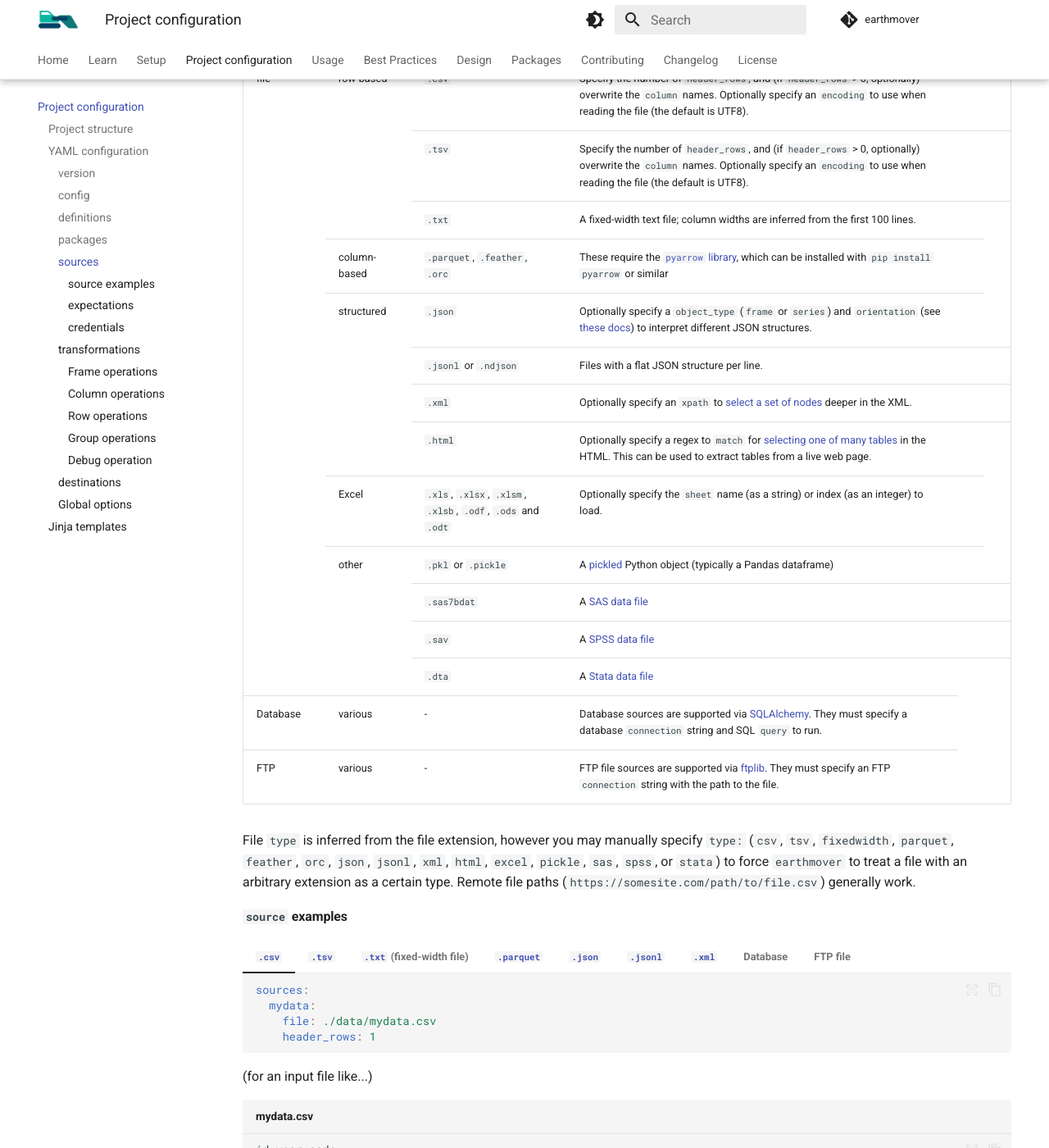
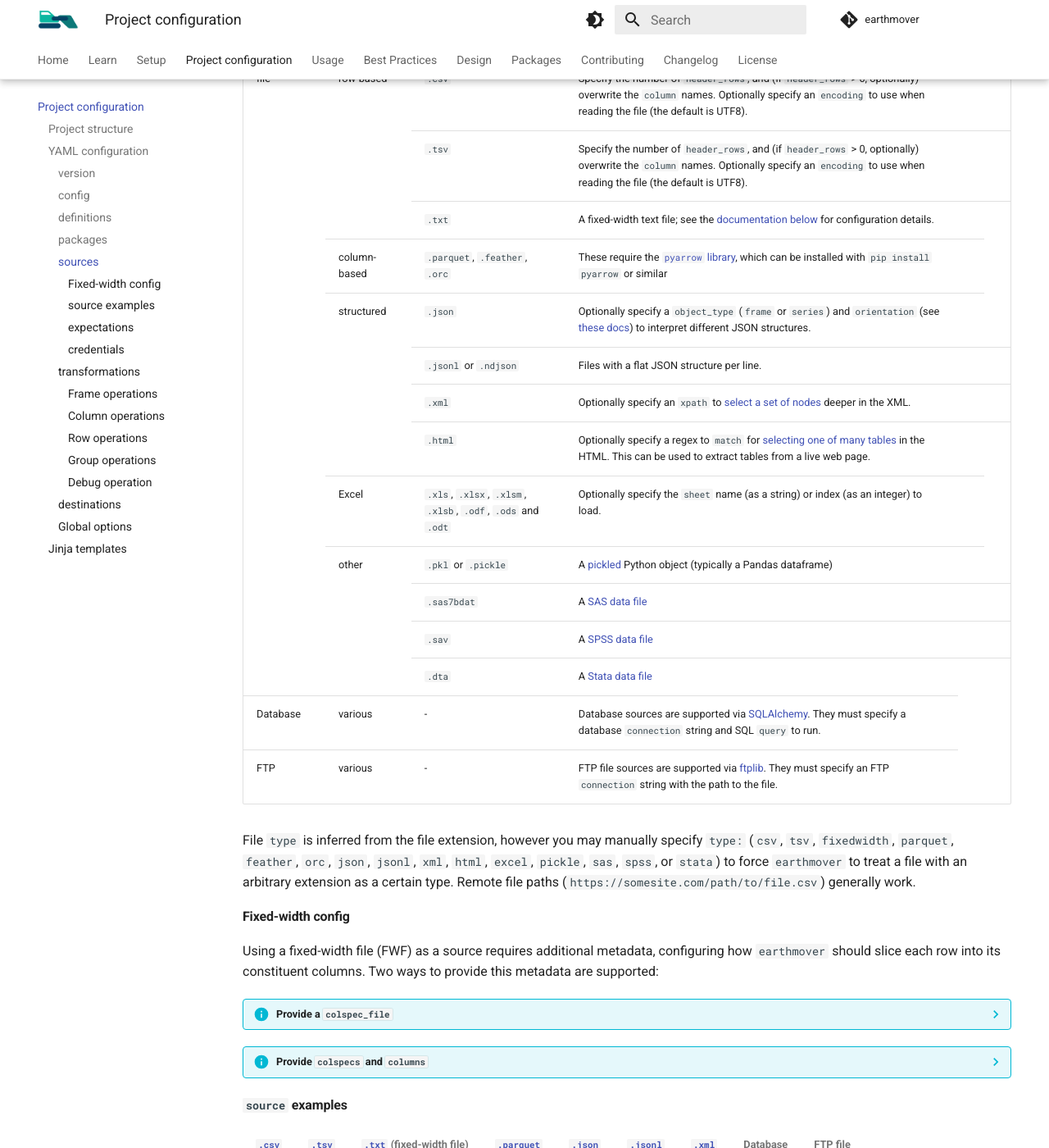
Before and after one commit to edanalytics/earthmover, an MkDocs documentation site: the page built from docs/configuration.md, in a window 1280 px wide and 1400 px high, scrolled down 5315 px. Shown: the whole window at 82% size. Built offline with MkDocs 1.6.1 and Material for MkDocs 9.7.7, drawn with Linux system fonts in a browser that asks for light colours; comment, search, counter and statistics services are not loaded; some of the changed lines change nothing that is shown.

Commit message:
add in fixed-width file docs

````diff
--- a/docs/configuration.md
+++ b/docs/configuration.md
@@ -184,7 +184,7 @@
 |---|---|---|---|
 | file {: rowspan=13} | row-based {: rowspan=3} | `.csv` | Specify the number of `header_rows`, and (if `header_rows` > 0, optionally) overwrite the `column` names. Optionally specify an `encoding` to use when reading the file (the default is UTF8). |
 | `.tsv` | Specify the number of `header_rows`, and (if `header_rows` > 0, optionally) overwrite the `column` names. Optionally specify an `encoding` to use when reading the file (the default is UTF8). |
-| `.txt` | A fixed-width text file; column widths are inferred from the first 100 lines. |
+| `.txt` | A fixed-width text file; see the [documentation below](#fixed-width-source-file-configuration) for configuration details. |
 | column-based | `.parquet`, `.feather`, `.orc` | These require the [`pyarrow` library](https://arrow.apache.org/docs/python/index.html), which can be installed with `pip install pyarrow` or similar |
 | structured {: rowspan=4} | `.json` | Optionally specify a `object_type` (`frame` or `series`) and `orientation` (see [these docs](https://pandas.pydata.org/docs/reference/api/pandas.read_json.html)) to interpret different JSON structures. |
 | `.jsonl` or `.ndjson` | Files with a flat JSON structure per line. |
@@ -199,6 +199,109 @@
 | FTP | various | - | FTP file sources are supported via [ftplib](https://docs.python.org/3/library/ftplib.html). They must specify an FTP `connection` string with the path to the file. |
 
 File `type` is inferred from the file extension, however you may manually specify `type:` (`csv`, `tsv`, `fixedwidth`, `parquet`, `feather`, `orc`, `json`, `jsonl`, `xml`, `html`, `excel`, `pickle`, `sas`, `spss`, or `stata`) to force `earthmover` to treat a file with an arbitrary extension as a certain type. Remote file paths (`https://somesite.com/path/to/file.csv`) generally work.
+
+
+#### Fixed-width config
+Using a fixed-width file (FWF) as a source requires additional metadata, configuring how `earthmover` should slice each row into its constituent columns. Two ways to provide this metadata are supported:
+
+??? info "Provide a `colspec_file`"
+
+    Example configuration for a `fixedwidth` source with a `colspec_file`:
+
+    ```yaml
+    sources:
+      input:
+        file: ./data/input.txt
+        colspec_file: ./seed/colspecs.csv # required
+        colspec_headers:
+          name: field_name                # required
+          start: start_index              # required if `width` is not provided
+          end: end_index                  # required if `width` is not provided
+          width: field_length             # required if `start` or `end` is not provided
+        type: fixedwidth                  # required if `file` does not end with '.txt'
+        header_rows: 0
+    ```
+
+    Notes:
+
+    - (required) `colspec_file`: path to the CSV containing `colspec` details
+    - (required) `colspec_headers`: mapping between the `colspec_file`'s column names and fields required by `earthmover`. (Columns may have any name and position.)
+        - Only `name` is always required: `colspec_file` must contain a column that assigns a name to each field in the FWF
+        - Either `width` or both `start` and `end` are required
+            - If `width` is provided, `colspec_file` should include a column of integer values indicating the number of characters in each field in the FWF
+            - If `start` and `end` are provided, `colspec_file` should include two columns of integer values [giving extents of the FWF's fields as half-open intervals (i.e., \[from, to\[ )](https://pandas.pydata.org/docs/reference/api/pandas.read_fwf.html)
+    - (optional) `type`: optional if source file has `.txt` extension; otherwise, specify `type: fixedwidth` (there is no standard file extension for FWFs)
+    - (optional) `header_rows`: usually 0 for FWFs; `earthmover` attempts to infer if not specified
+
+    **Formatting a `colspec_file`**
+
+    A `colspec_file` must include a column with field names, and
+
+    1. either a column with field widths
+    1. or two columns with start and end positions
+
+    Example of (1):
+
+    ```csv
+    name,width
+    date,8
+    id,16
+    score_1,2
+    score_2,2
+    ```
+    with `earthmover.yaml` like:
+
+    ```yaml
+    colspec_headers:
+      name: name
+      width: width
+    ```
+
+    Example of (2):
+
+    ```csv
+    start_idx, end_idx, other_data, full_field_name, other_data_2
+    0, 8, abc, date, def
+    8, 24, abc, id, def
+    24, 26, abc, score_1, def
+    26, 28, abc, score_2, def
+    ```
+    with `earthmover.yaml` like:
+
+    ```yaml
+    colspec_headers:
+      name: full_field_name
+      start: start_idx
+      end: end_idx
+    ```
+
+??? info "Provide `colspecs` and `columns`"
+
+    Example configuration for a `fixedwidth` source with a `colspecs` and `columns`:
+
+    ```yaml
+    sources:
+      input:
+        file: ./data/input.txt
+        type: fixedwidth        # required if `file` does not end with '.txt'
+        header_rows: 0
+        colspecs:               # required
+          - [0, 8]
+          - [8, 24]
+          - [24, 26]
+          - [26, 28]
+        columns:                # required
+          - date
+          - id
+          - score_1
+          - score_2
+    ```
+
+    Notes:
+
+    - (required) `colspecs`: list of start and end indices [giving extents of the FWF's fields as half-open intervals (i.e., \[from, to\[ )](https://pandas.pydata.org/docs/reference/api/pandas.read_fwf.html)
+    - (required) `columns`: list of column names corresponding to the indices in `colspecs`
+
 
 
 #### `source` examples
@@ -251,10 +354,10 @@
           - [10, 20] # code
           - ...
         columns:
-        - id
-        - year
-        - code
-        - ...
+          - id
+          - year
+          - code
+          - ...
         # or
         colspec_file: ./mydata_colspec.csv
         # where `mydata_colspec.csv` is a file with columns `col_name`, `start_pos`, and `end_pos`
````
